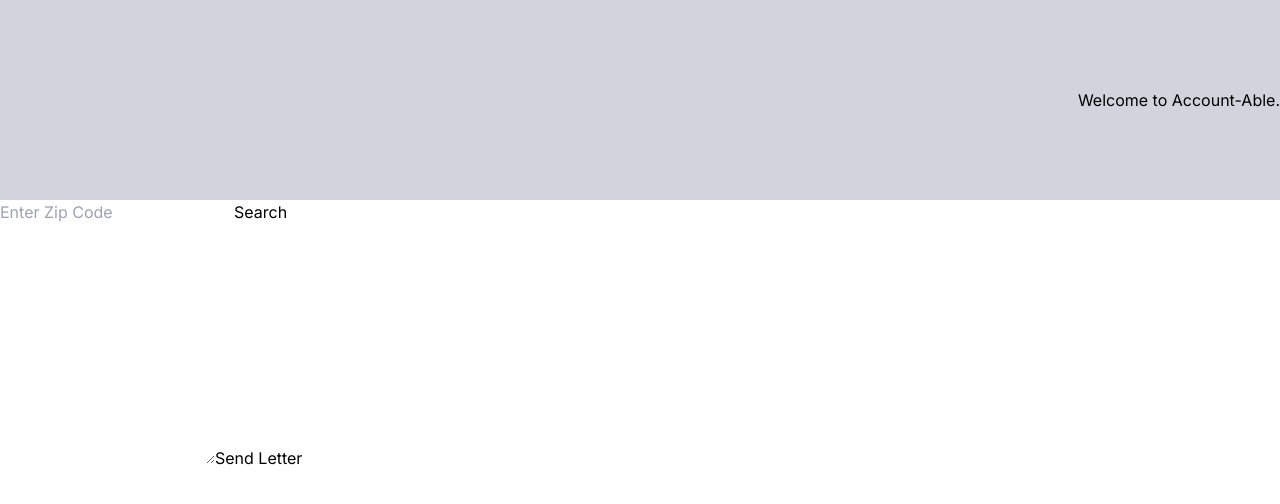
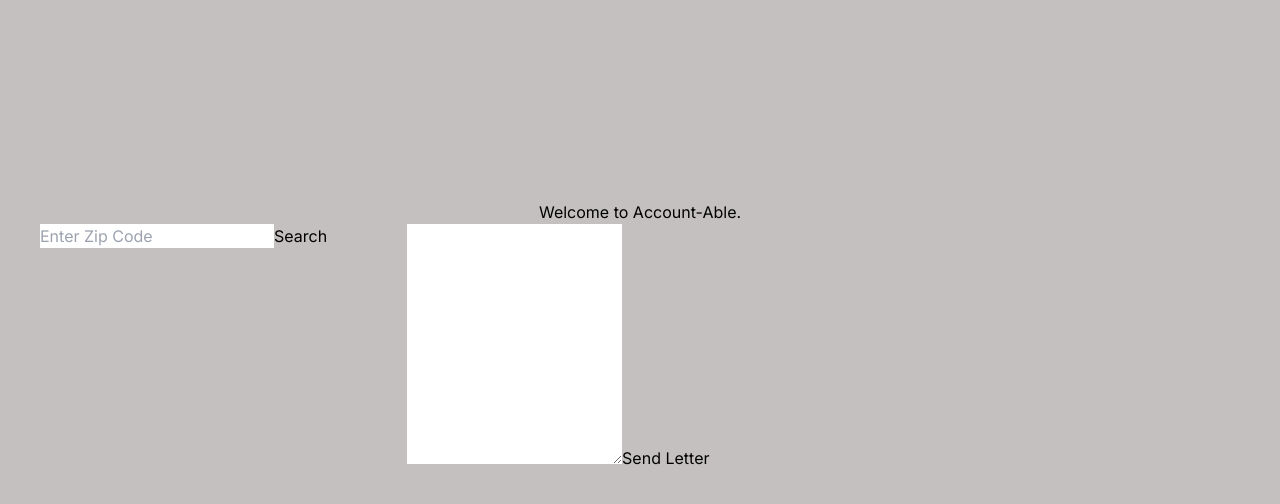
Before and after one commit to tbraeck/account-able, a Next.js app: page / in a window 1280 px wide. Shown: the top 504 px of the page. Built offline with nearby package versions, Linux system fonts and the light colour scheme.

Commit message:
centered log, updating styling for search

```diff
--- a/app/components/Header.js
+++ b/app/components/Header.js
@@ -1,12 +1,14 @@
 import Logo from './Logo'
 const Header = () => {
   return (
-    <div className='bg-gray-300 h-46 w-full flex justify-between items-center'>
+    <div className=' h-46 w-full flex justify-center items-center flex-col'>
         {/* absolute left-0  */}
         <div>
             <Logo/>
         </div>
-      <h1>Welcome to Account-Able.</h1>
+        <div>
+          <h1>Welcome to Account-Able.</h1>
+        </div>
     </div>
   )
 }
--- a/app/globals.css
+++ b/app/globals.css
@@ -16,15 +16,9 @@
   }
 }
 
-/* body {
-  color: rgb(var(--foreground-rgb));
-  background: linear-gradient(
-      to bottom,
-      transparent,
-      rgb(var(--background-end-rgb))
-    )
-    rgb(var(--background-start-rgb));
-} */
+body {
+  background: rgb(197, 192, 192);
+}
 
 @layer utilities {
   .text-balance {
--- a/app/page.js
+++ b/app/page.js
@@ -18,9 +18,10 @@
   };
 
   return (
-    <div className=''>
+    <div className='flex flex-col'>
     <Header/>
-   <div>
+   <div className="flex ">
+    <div className="mx-10">
       <SearchForm setPoliticians={setPoliticians} />
         {politicians.length > 0 && (
           <ul>
@@ -29,7 +30,10 @@
             ))}
           </ul>
         )}
+    </div>
+     <div className="mx-10">
       <LetterEditor onSend={handleSend} />
+     </div>
       </div>
     </div>
   );
```
Lines whose indentation alone changed are shown as unchanged.
